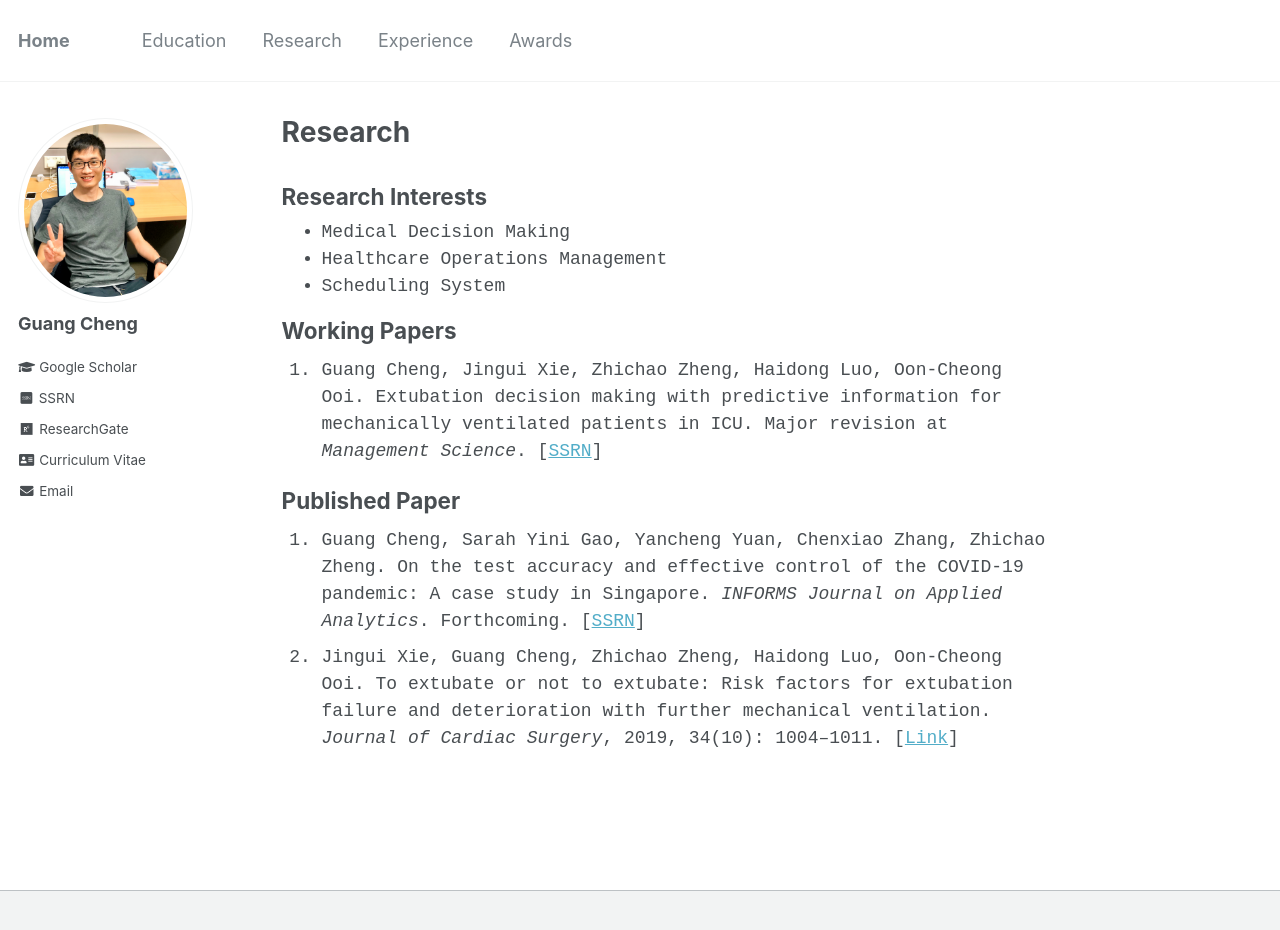
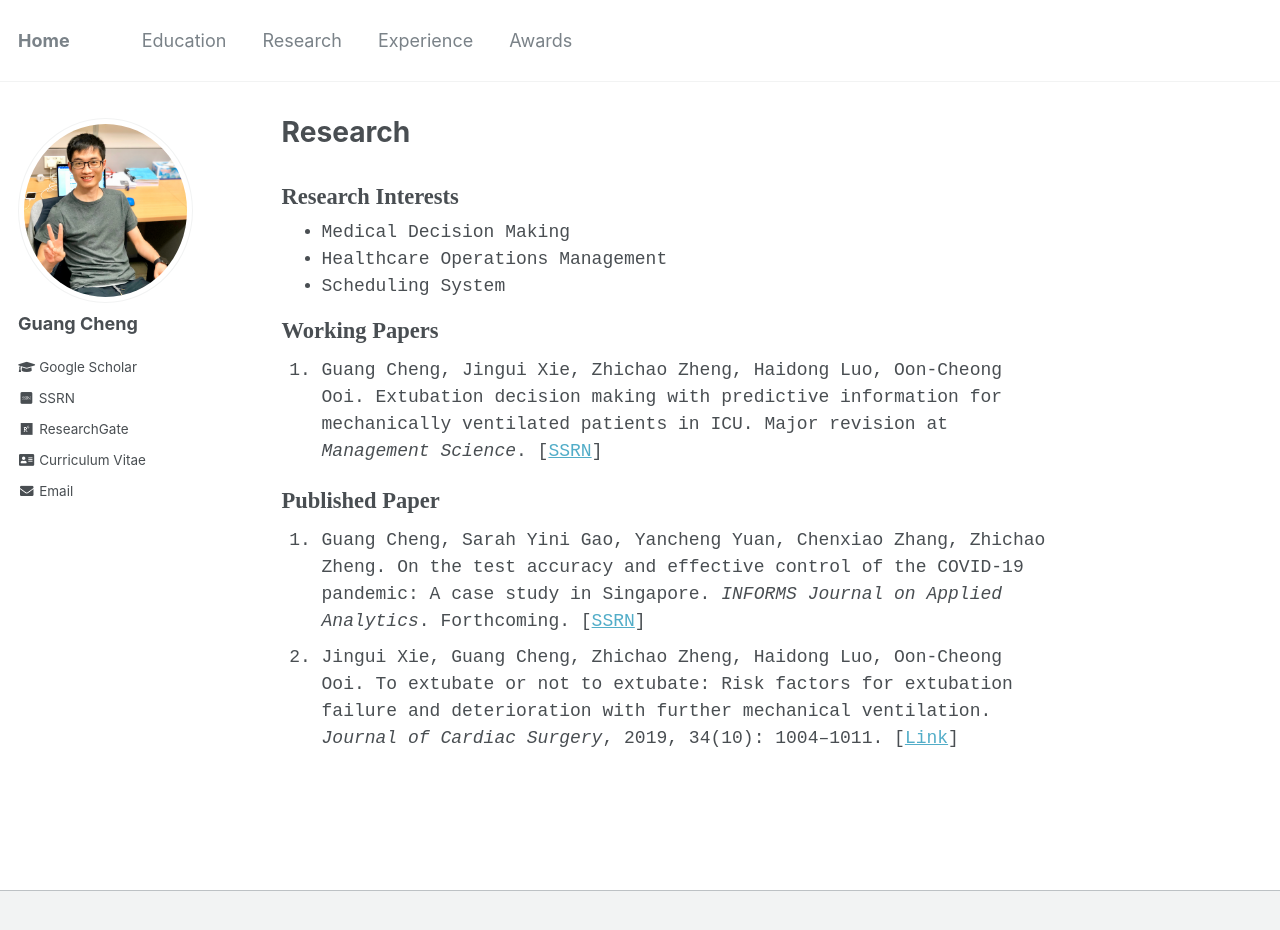
Before and after one commit to gcheng-nus/gcheng-nus.github.io, a Jekyll site: the page built from _pages/research.md, in a window 1280 px wide and 963 px high. Shown: the top 930 px of the window. Built offline with Jekyll 4.4.1, drawn with Linux system fonts in a browser that asks for light colours; some web fonts are replaced.

Commit message:
modify font style

```diff
--- a/_sass/_page.scss
+++ b/_sass/_page.scss
@@ -56,6 +56,7 @@
     /* border-bottom: 1px solid $border-color; */
     margin-top: 0.3em;
     margin-bottom: 0.1em;
+    font-family: Time New Roman;
   }
 
   p, li, dl {
```
